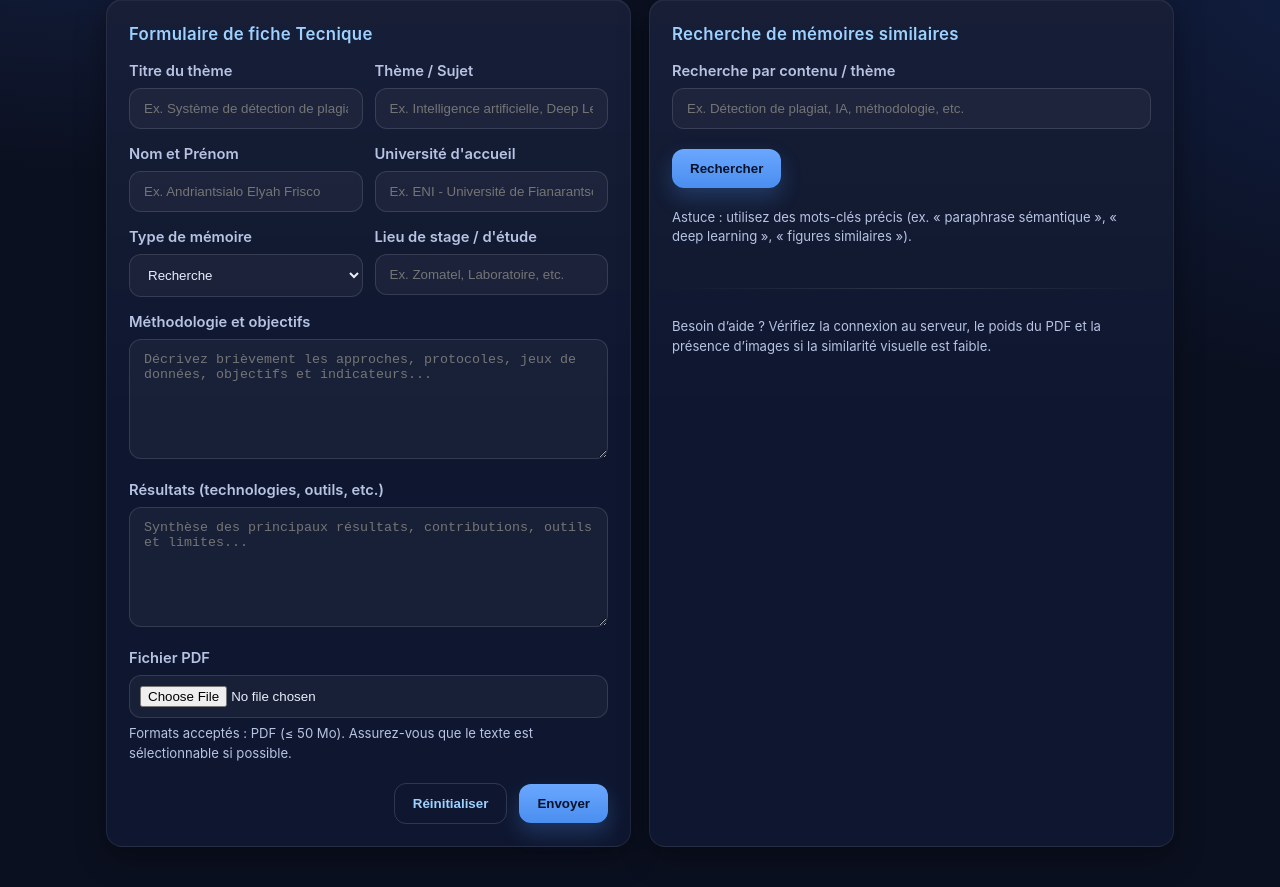
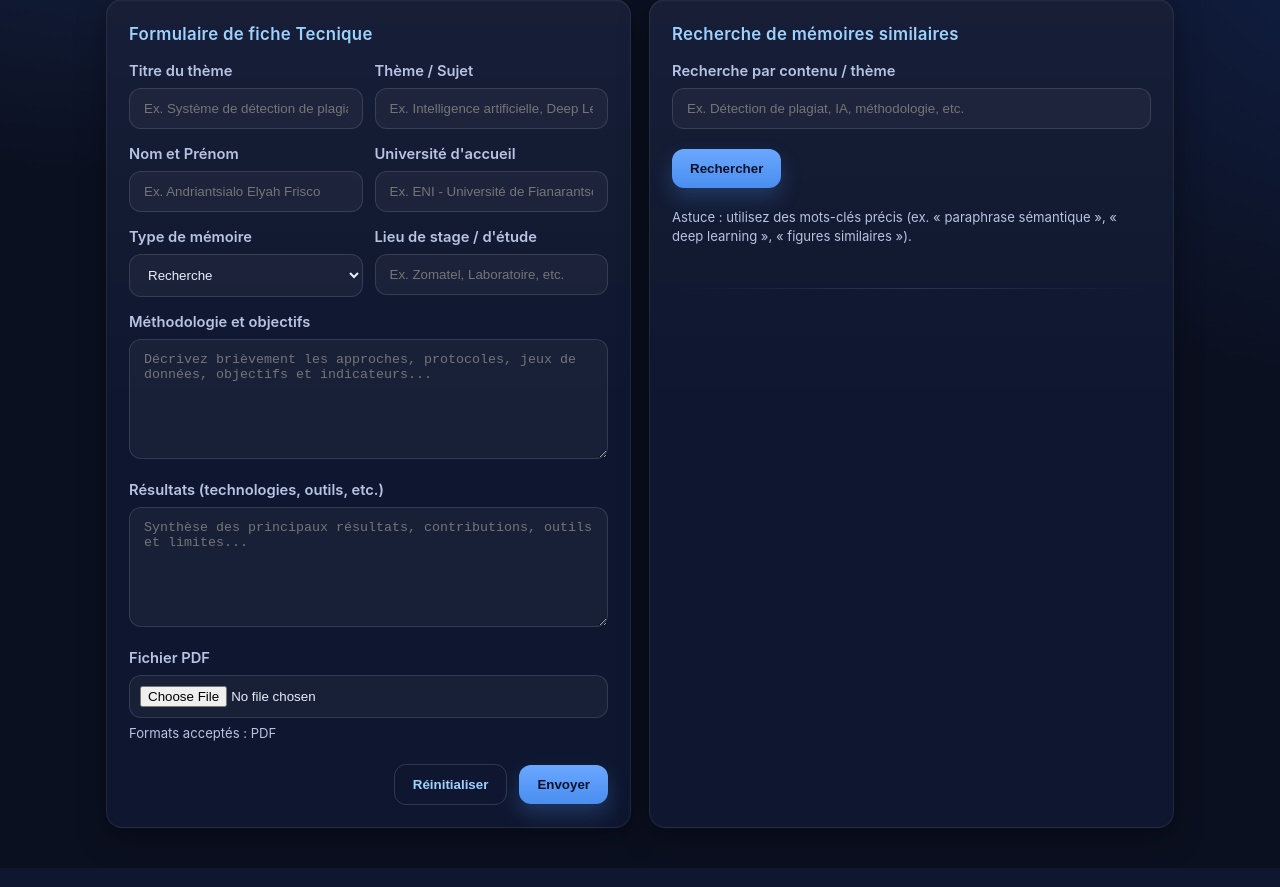
Before and after one commit to elyahfrisco7/Plagiarism_Detection, a Flask app: page / in a window 1280 px wide. Shown: the part 197-1084 px from the top of the page. Run offline with Flask 3, Linux system fonts and the light colour scheme.

```diff
--- a/templates/index.html
+++ b/templates/index.html
@@ -318,8 +318,7 @@
                 required
               />
               <div class="hint">
-                Formats acceptés : PDF (≤ 50 Mo). Assurez-vous que le texte est
-                sélectionnable si possible.
+                Formats acceptés : PDF
               </div>
             </div>
 
@@ -359,10 +358,7 @@
           </form>
 
           <hr />
-          <p class="hint">
-            Besoin d’aide ? Vérifiez la connexion au serveur, le poids du PDF et
-            la présence d’images si la similarité visuelle est faible.
-          </p>
+
         </section>
       </div>
     </div>
```
